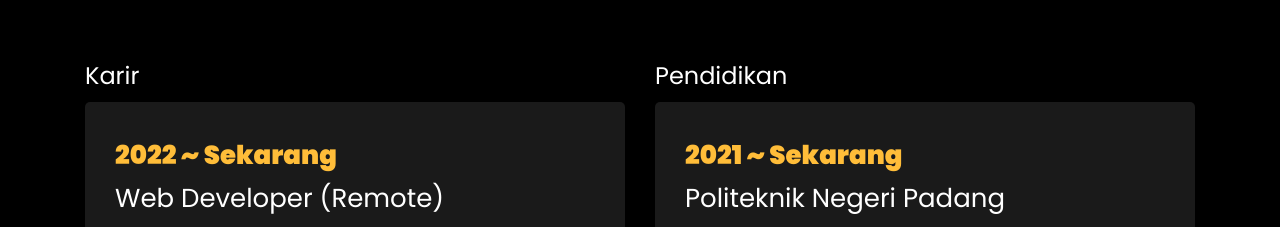
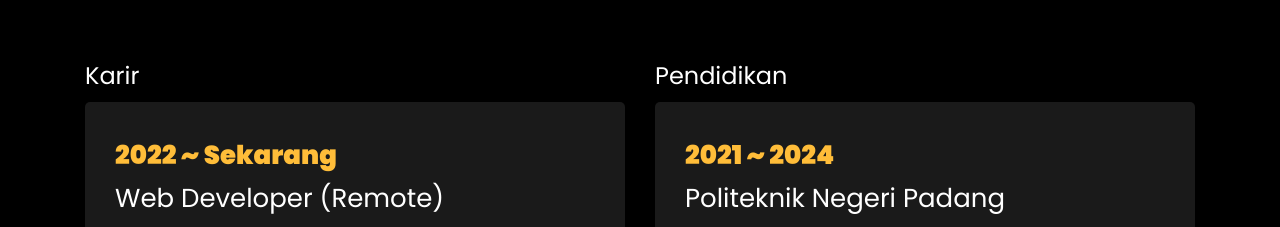
Before and after one commit to syahroel712/syahroel712.github.io, a plain HTML site: page index.html in a window 1280 px wide. Shown: the part 1540-1767 px from the top of the page. Drawn offline with Linux system fonts and the light colour scheme; files whose address does not match are found by name.

Commit message:
Update pendidikan

```diff
--- a/index.html
+++ b/index.html
@@ -198,7 +198,7 @@
 				<div class="col-md-6">
 					<h4>Pendidikan</h4>
 					<div class="resume-wrap ftco-animate">
-						<span class="date">2021 ~ Sekarang</span>
+						<span class="date">2021 ~ 2024</span>
 						<h2>Politeknik Negeri Padang</h2>
 						<span class="position">D3 Sistem Informasi</span>
 						<p class="mt-4"></p>
```
